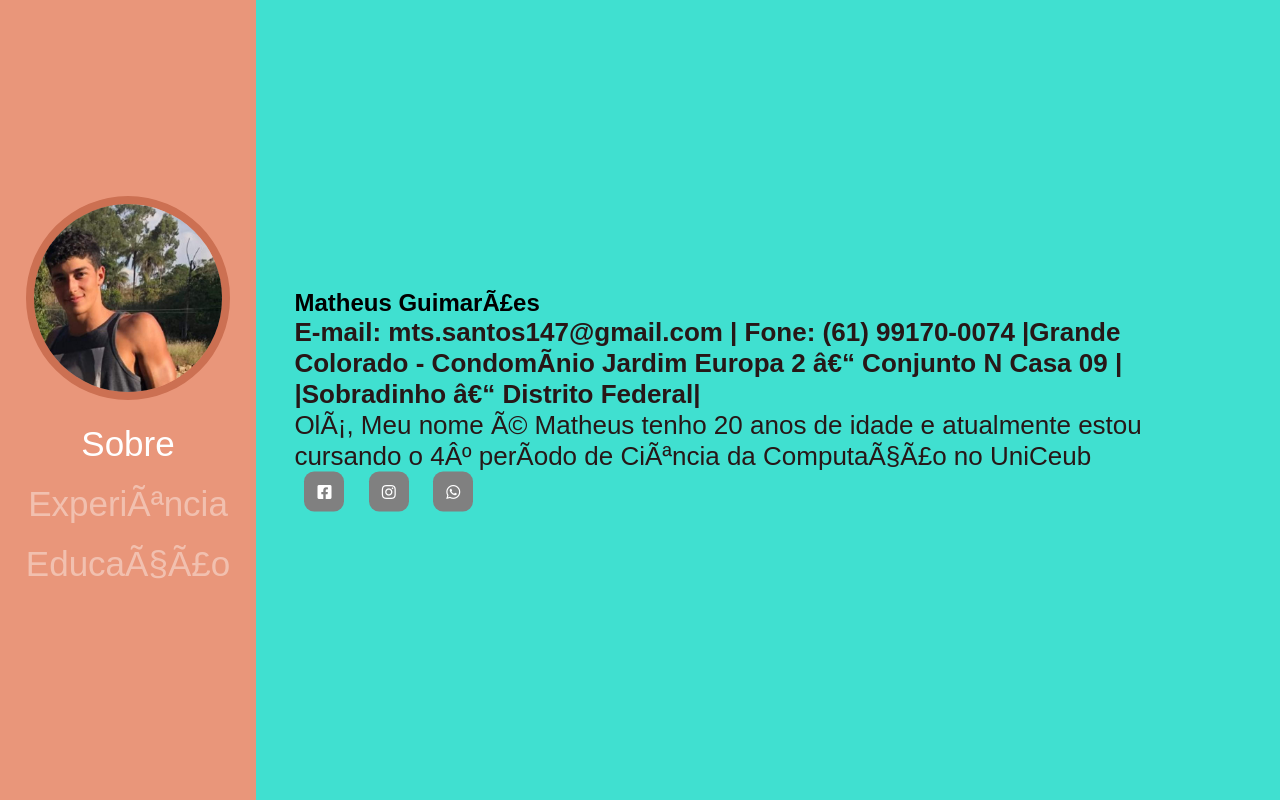
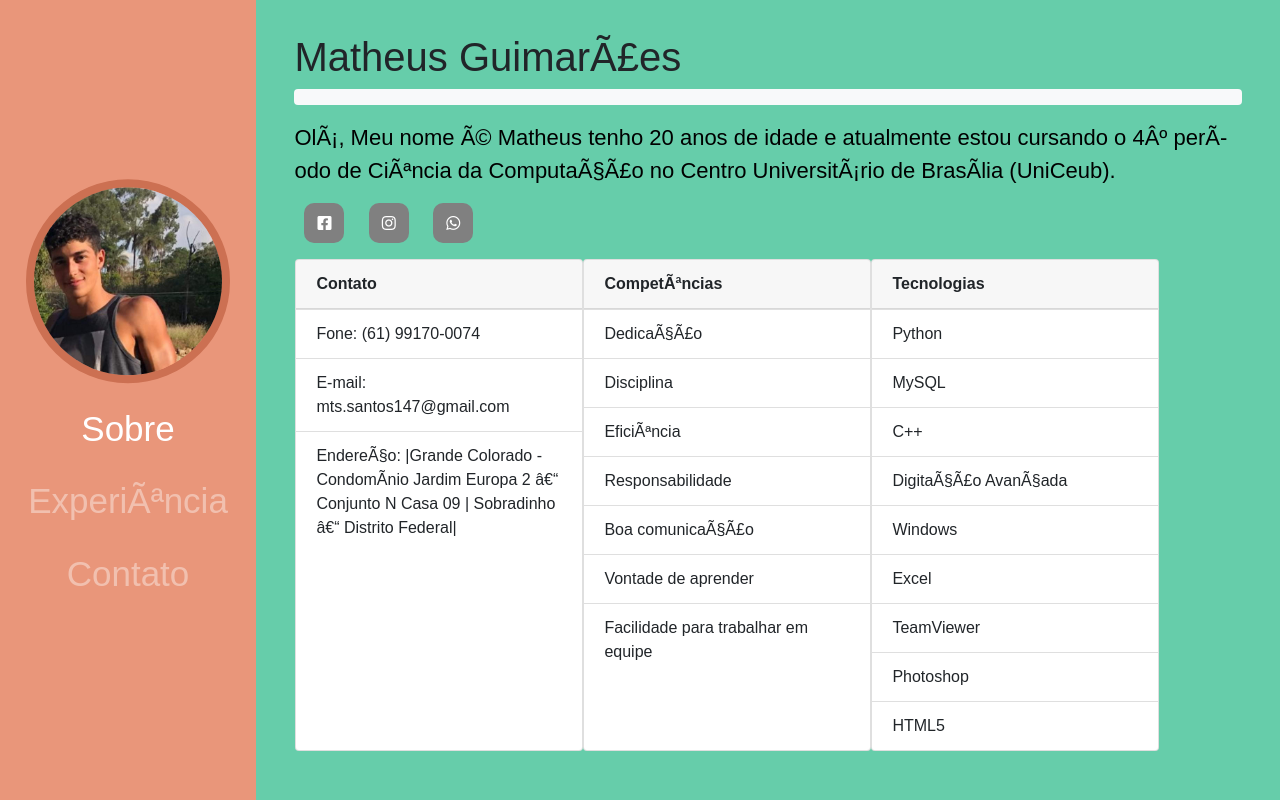
Before and after one commit to mts147/curriculo3, a plain HTML site: page index.html in a window 1280 px wide. Drawn offline with nearby package versions, Linux system fonts and the light colour scheme; a web font is replaced by a local one.

Commit message:
atualizado 21:06

```diff
--- a/css/style.css
+++ b/css/style.css
@@ -51,7 +51,7 @@ html,body{
     left: 20%;
     width: 80%;
     height: 100%;
-    background-color: turquoise;
+    background-color: mediumaquamarine;
     overflow-y: auto;
     padding:0 3%;
 }
@@ -62,18 +62,16 @@ section.descricao{
 
 }
 section.decricao h1{
-    font-size: 500px;
-}
-section.decricao h3 > span{
+    font-size: 100px;
 }
 
 section.descricao h3{
-    color: rgb(39, 23, 23);
+    color: rgb(255, 255, 255);
     font-size: 26px;
 }
 section.descricao p{
-    color: rgb(39, 23, 23);
-    font-size: 26px;
+    color: rgb(0, 0, 0);
+    font-size: 22px;
 }
 
 .icones-redesociall{
--- a/index.html
+++ b/index.html
@@ -1,6 +1,9 @@
 <!DOCTYPE html>
 <html lang="pt-br">
 <head>
+    <!-- CSS only -->
+    <link rel="stylesheet" href="css/style.css">
+    <link rel="stylesheet" href="https://maxcdn.bootstrapcdn.com/bootstrap/4.0.0/css/bootstrap.min.css" integrity="sha384-Gn5384xqQ1aoWXA+058RXPxPg6fy4IWvTNh0E263XmFcJlSAwiGgFAW/dAiS6JXm" crossorigin="anonymous">
     <link rel="preconnect" href="https://fonts.gstatic.com">
     <link href="https://fonts.googleapis.com/css2?family=Saira+Extra+Condensed:wght@900&display=swap" rel="stylesheet">
     <link href="https://cdnjs.cloudflare.com/ajax/libs/font-awesome/5.13.1/css/all.min.css" rel="stylesheet">
@@ -26,22 +29,18 @@
                 <div class="menu">
                     <a class=selected href="#">Sobre</a>
                     <a href="#">Experiência</a>
-                    <a href="#">Educação</a>
+                    <a href="#">Contato</a>
                 </div><!--menu-->
             </div><!--sidebar-pos-->
         </div><!--sidebar-->
-
                 <div class="content">
                     <section class="descricao">
-                        <h1>Matheus <span> Guimarães</span></h1>
 
-                        <h3>E-mail: mts.santos147@gmail.com <span>
-                            | Fone: (61) 99170-0074
-                            |Grande Colorado - Condomínio Jardim Europa 2 – Conjunto N Casa 09 |
-                            |Sobradinho – Distrito Federal|</span>
-                        </h3>
+                        <h1>Matheus  Guimarães</h1>
+                        <div class="shadow-none p-2 mb-3 bg-light rounded">
 
-                        <p>Olá, Meu nome é Matheus tenho 20 anos de idade e atualmente estou cursando o 4º período de Ciência da Computação no UniCeub</p>
+                        </div>
+                        <p>Olá, Meu nome é Matheus tenho 20 anos de idade e atualmente estou cursando o 4º período de Ciência da Computação no Centro Universitário de Brasília (UniCeub).</p>
                         <div class="icones-redesocial">
                             <a href="https://www.facebook.com/matheus.guimaraes.16940599" target="_blank"><i class="fab fa-facebook-square"></i></a>
                             <a href="https://www.instagram.com/mts.gm/" target="_blank"><i class="fab fa-instagram"></i></a>
@@ -49,13 +48,70 @@
 
 
                         </div><!--icones-redesocial-->
+                        <div class="shadow-lg p-3 mb-5 bg-body rounded">
 
+
+
+                          <div class="row">
+                              <strong>
+                              <div class="card" style="width: 18rem;">
+                                  <div class="card-header">
+                                      Contato
+                                  </div>
+                              </strong>
+                                  <ul class="list-group list-group-flush">
+                                    <li class="list-group-item">Fone: (61) 99170-0074</li>
+                                    <li class="list-group-item">E-mail: mts.santos147@gmail.com</li>
+                                    <li class="list-group-item">Endereço: |Grande Colorado - Condomínio Jardim Europa 2 – Conjunto N Casa 09 | Sobradinho – Distrito Federal|</li>
+                                  </ul>
+                                </div>
+
+                              <strong>
+                                <div class="card" style="width: 18rem;">
+                                  <div class="card-header">
+                                      Competências
+                                  </div>
+                              </strong>
+                                  <ul class="list-group list-group-flush">
+                                    <li class="list-group-item">Dedicação</li>
+                                    <li class="list-group-item">Disciplina</li>
+                                    <li class="list-group-item">Eficiência</li>
+                                    <li class="list-group-item">Responsabilidade</li>
+                                    <li class="list-group-item">Boa comunicação</li>
+                                    <li class="list-group-item">Vontade de aprender</li>
+                                    <li class="list-group-item">Facilidade para trabalhar em equipe</li>
+                                  </ul>
+                                </div>
+
+                              <strong>
+                                <div class="card" style="width: 18rem;">
+                                  <div class="card-header">
+                                      Tecnologias
+                                  </div>
+                              </strong>
+                                  <ul class="list-group list-group-flush">
+                                    <li class="list-group-item">Python</li>
+                                    <li class="list-group-item">MySQL</li>
+                                    <li class="list-group-item">C++</li>
+                                    <li class="list-group-item">Digitação Avançada</li>
+                                    <li class="list-group-item">Windows</li>
+                                    <li class="list-group-item">Excel</li>
+                                    <li class="list-group-item">TeamViewer</li>
+                                    <li class="list-group-item">Photoshop</li>
+                                    <li class="list-group-item">HTML5</li>
+                                  </ul>
+                                </div>
+
+                      </div>
                     </section><!--descricao-->
 
 
                 </div><!--content--->
         </div><!--parent-->
 
-
     </body>
+    <!-- jQuery first, then Popper.js, then Bootstrap JS -->
+<script src="https://code.jquery.com/jquery-3.2.1.slim.min.js" integrity="sha384-KJ3o2DKtIkvYIK3UENzmM7KCkRr/rE9/Qpg6aAZGJwFDMVNA/GpGFF93hXpG5KkN" crossorigin="anonymous"></script>
+<script src="https://cdnjs.cloudflare.com/ajax/libs/popper.js/1.12.9/umd/popper.min.js" integrity="sha384-ApNbgh9B+Y1QKtv3Rn7W3mgPxhU9K/ScQsAP7hUibX39j7fakFPskvXusvfa0b4Q" crossorigin="anonymous"></script>
+<script src="https://maxcdn.bootstrapcdn.com/bootstrap/4.0.0/js/bootstrap.min.js" integrity="sha384-JZR6Spejh4U02d8jOt6vLEHfe/JQGiRRSQQxSfFWpi1MquVdAyjUar5+76PVCmYl" crossorigin="anonymous"></script>
 </html>
```
